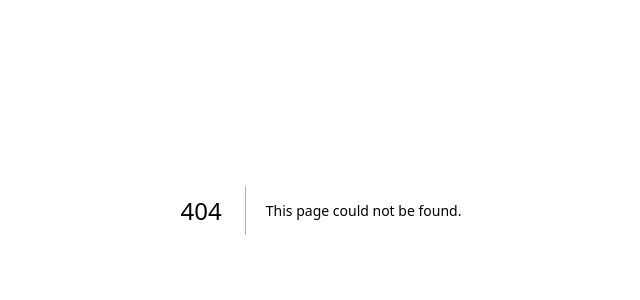
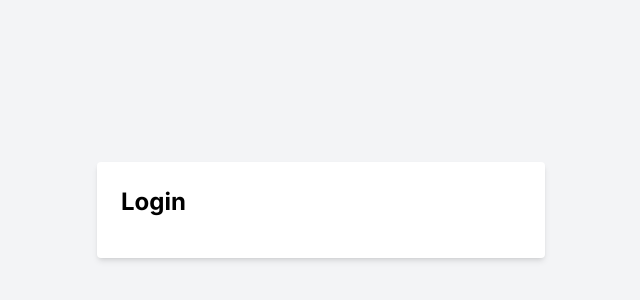
Before and after one commit to ashborn211/front-end-casus-2, a Next.js app: page /home in a window 1280 px wide. Before the commit this address had no page. Shown: the part 190-490 px from the top of the page, without its empty margins (319-959 px from the left). Built offline with nearby package versions, Linux system fonts and the light colour scheme.

Commit message:
Create page.tsx

```diff
--- /dev/null
+++ b/src/app/home/page.tsx
@@ -0,0 +1,15 @@
+
+
+const home = () => {
+
+  return (
+    <div className="flex items-center justify-center min-h-screen bg-gray-100">
+      <div className="bg-white p-6 rounded shadow-md w-full max-w-md">
+        <h1 className="text-2xl font-bold mb-4">Login</h1>
+
+      </div>
+    </div>
+  );
+};
+
+export default home;
```
